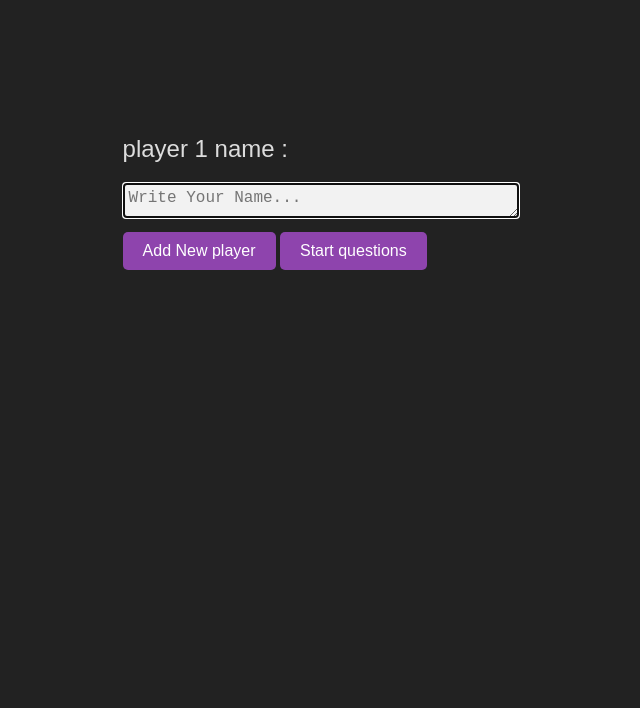
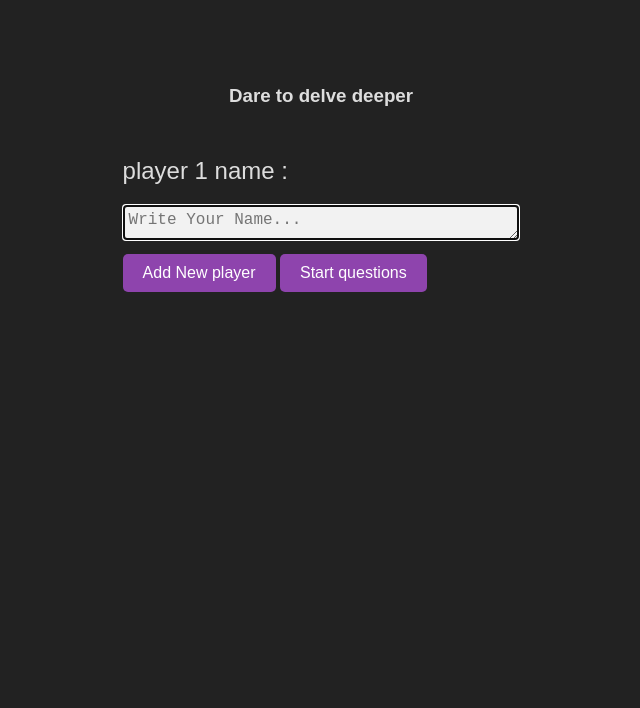
Before and after one commit to MRPAGON/Deep-Questions, a plain HTML site: page index.html in a window 1280 px wide. Shown: the part 92-800 px from the top of the page, without its empty margins (319-959 px from the left). Drawn offline with Linux system fonts and the light colour scheme.

Commit message:
Update index.html
Signed-off-by: MRPAGON <91354921+MRPAGON@users.noreply.github.com>

```diff
--- a/index.html
+++ b/index.html
@@ -9,6 +9,7 @@
         </head>
         <body>
             <h1>Deep Questions</h1>
+            <h3>Dare to delve deeper</h3>
 
             <div id="game-container">
                 <p class="turn"></p>
```
